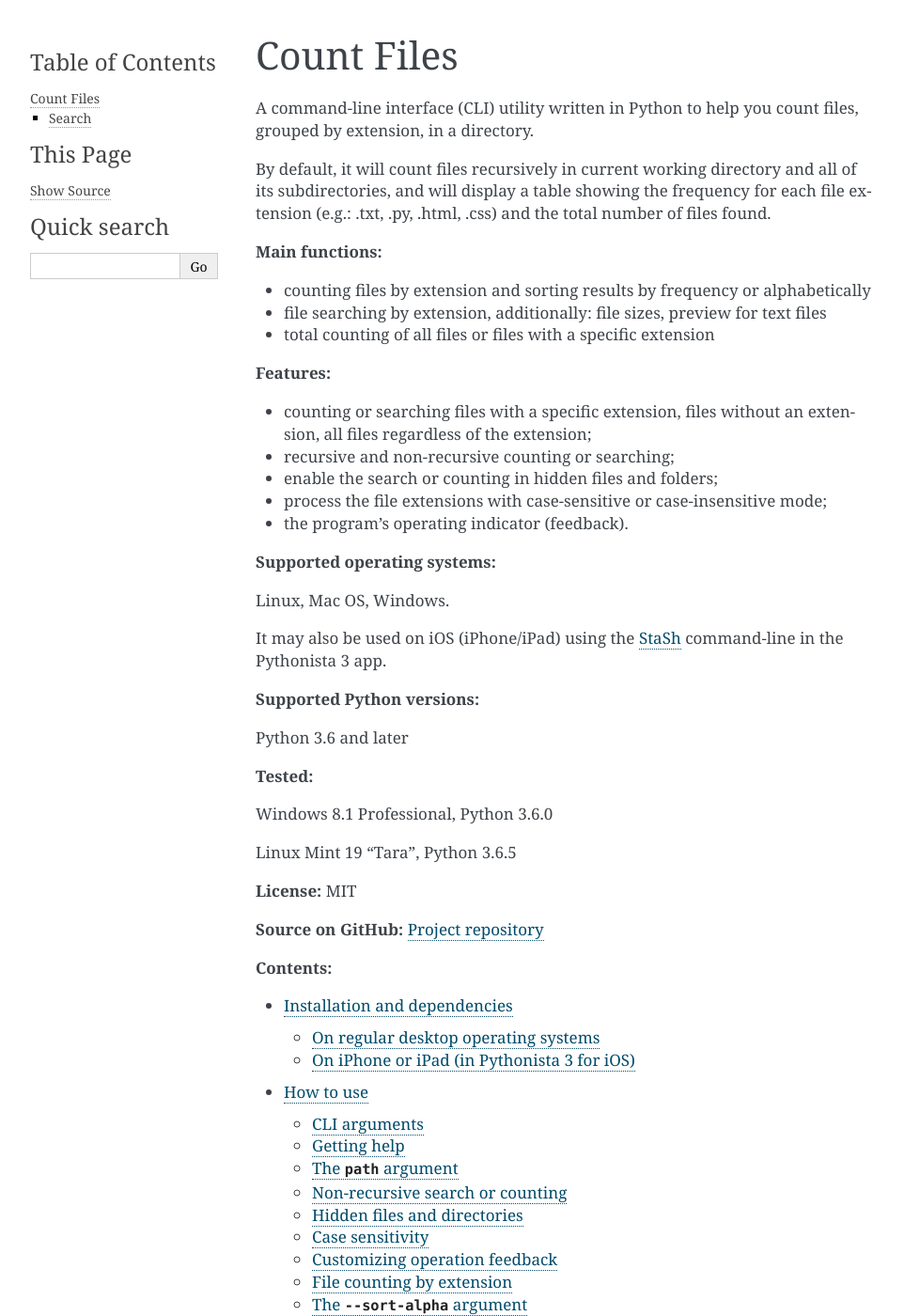
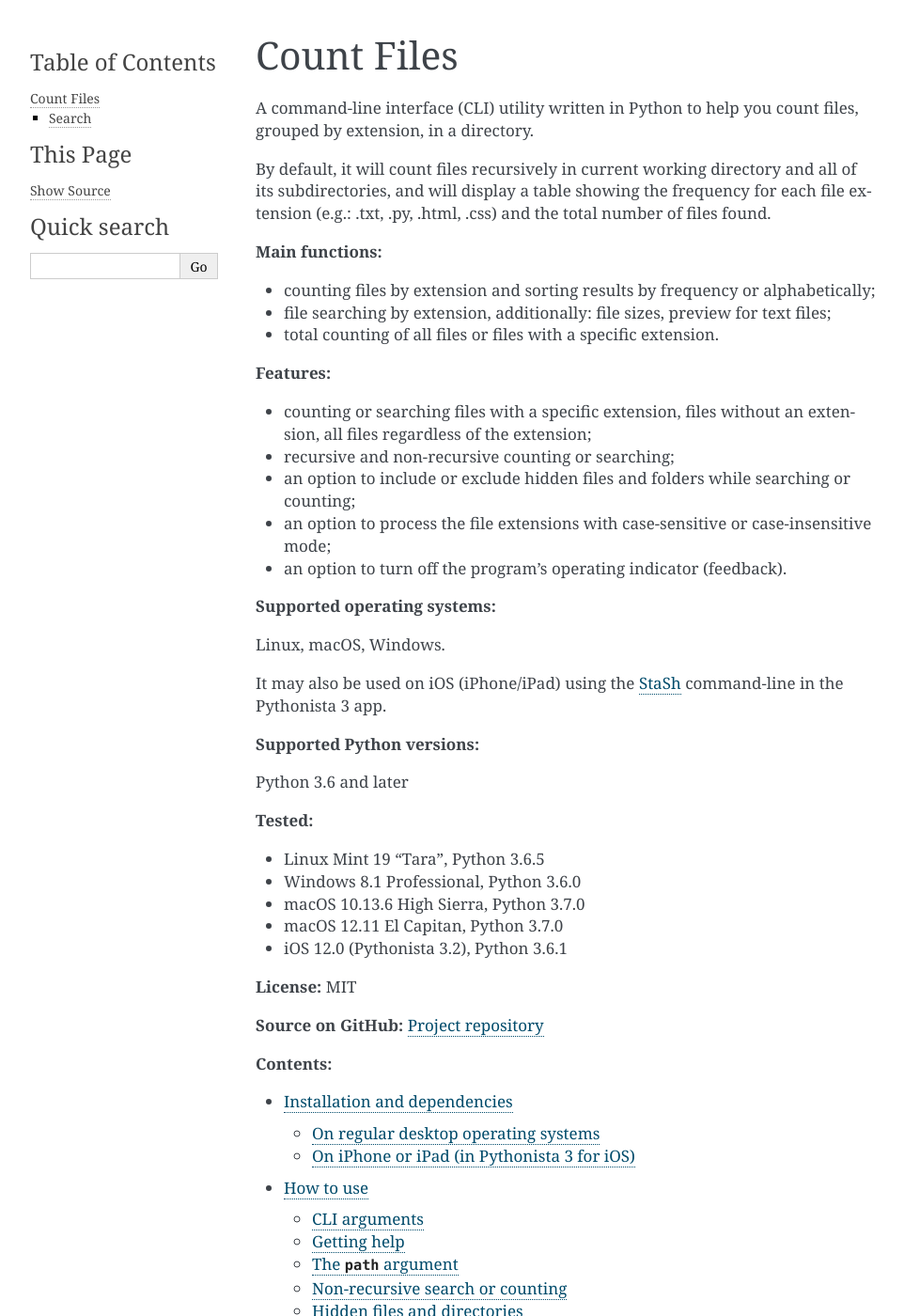
Before and after one commit to victordomingos/Count-files, a Sphinx documentation site: the page built from docs/source/index.rst, in a window 1280 px wide and 1400 px high. Shown: the whole window at 94% size, without its empty margins (148-1110 px from the left). Built offline with Sphinx 7.4.7, drawn with Linux system fonts in a browser that asks for light colours.

Commit message:
reviewed index.rst

```diff
--- a/docs/source/index.rst
+++ b/docs/source/index.rst
@@ -16,21 +16,21 @@ and will display a table showing the frequency for each file extension (e.g.:
 
 **Main functions:**
 
-* counting files by extension and sorting results by frequency or alphabetically
-* file searching by extension, additionally: file sizes, preview for text files
-* total counting of all files or files with a specific extension
+* counting files by extension and sorting results by frequency or alphabetically;
+* file searching by extension, additionally: file sizes, preview for text files;
+* total counting of all files or files with a specific extension.
 
 **Features:**
 
 * counting or searching files with a specific extension, files without an extension, all files regardless of the extension;
 * recursive and non-recursive counting or searching;
-* enable the search or counting in hidden files and folders;
-* process the file extensions with case-sensitive or case-insensitive mode;
-* the program's operating indicator (feedback).
+* an option to include or exclude hidden files and folders while searching or counting;
+* an option to process the file extensions with case-sensitive or case-insensitive mode;
+* an option to turn off the program's operating indicator (feedback).
 
 **Supported operating systems:**
 
-Linux, Mac OS, Windows.
+Linux, macOS, Windows.
 
 It may also be used on
 iOS (iPhone/iPad) using the `StaSh <https://github.com/ywangd/stash>`_
@@ -42,9 +42,12 @@ Python 3.6 and later
 
 **Tested:**
 
-Windows 8.1 Professional, Python 3.6.0
+* Linux Mint 19 "Tara", Python 3.6.5
+* Windows 8.1 Professional, Python 3.6.0
+* macOS 10.13.6 High Sierra, Python 3.7.0
+* macOS 12.11 El Capitan, Python 3.7.0
+* iOS 12.0 (Pythonista 3.2), Python 3.6.1
 
-Linux Mint 19 "Tara", Python 3.6.5
 
 **License:** MIT
 
```
